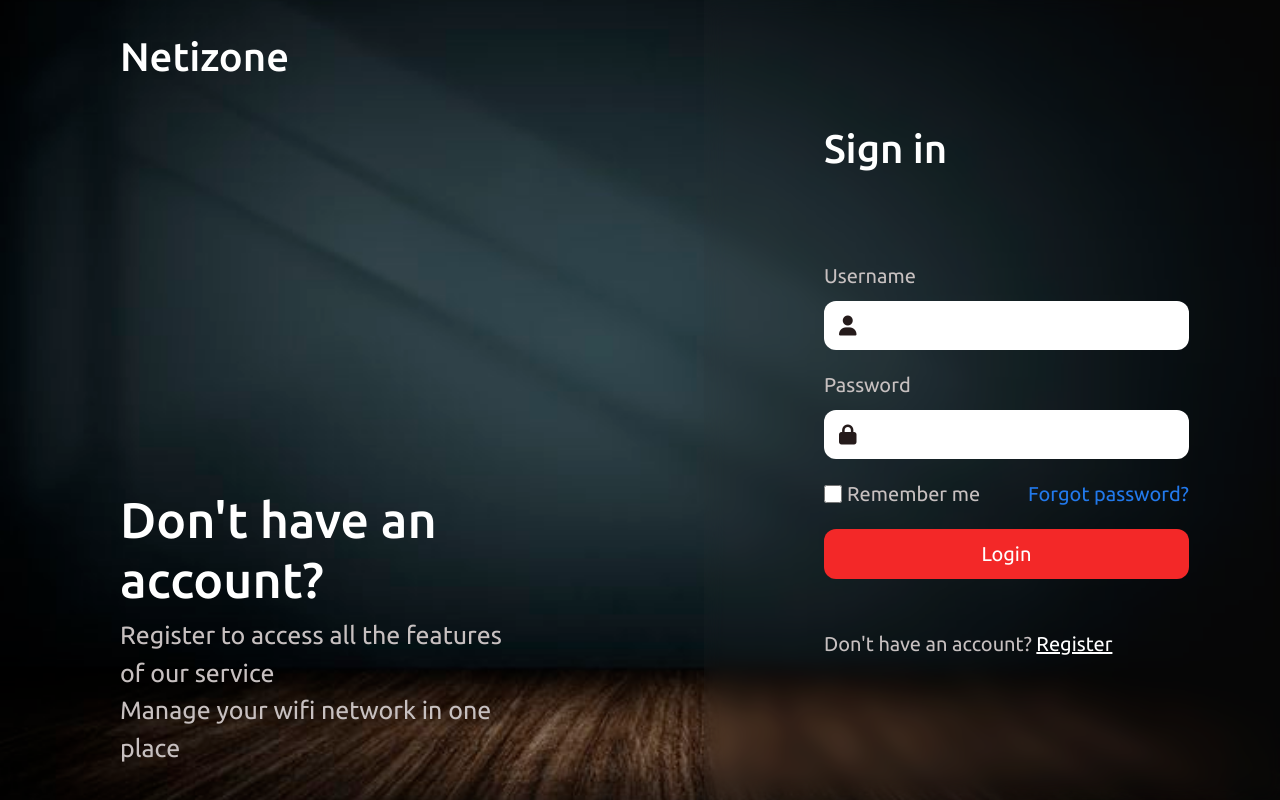
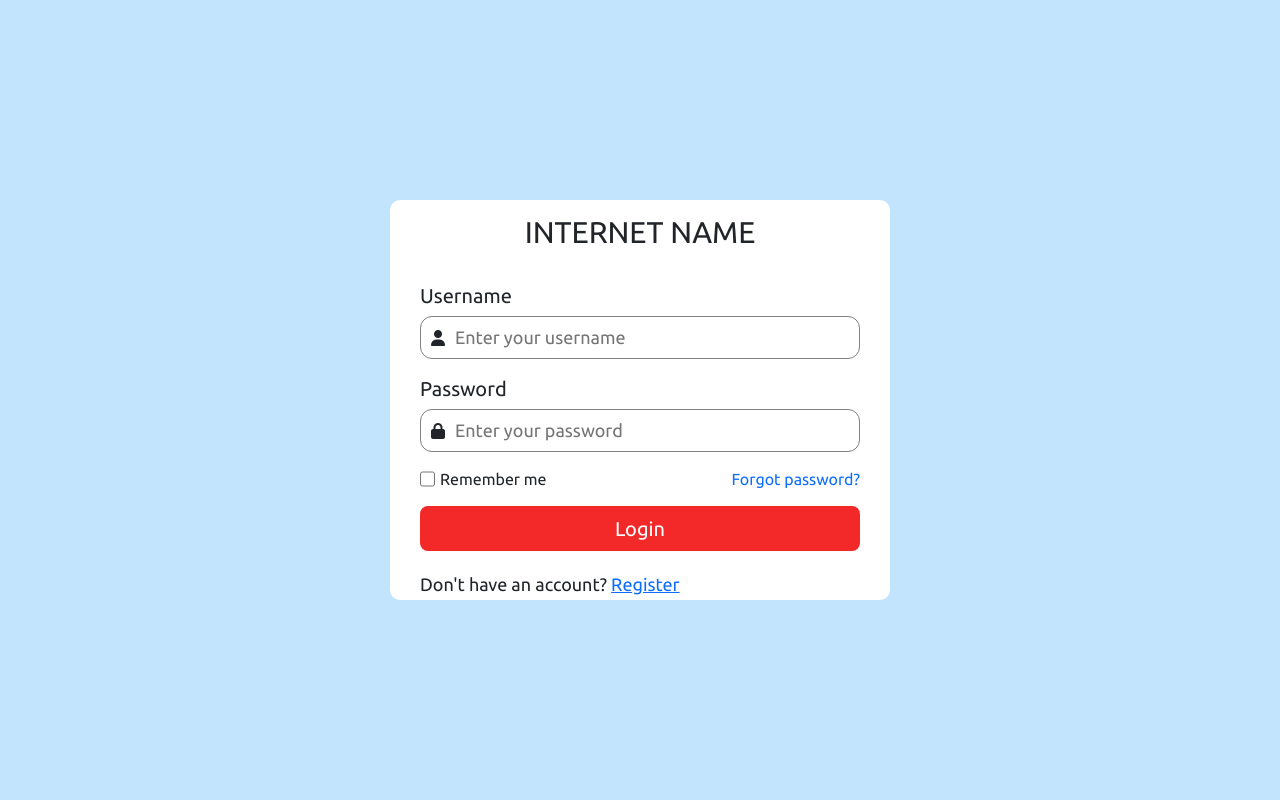
Before and after one commit to fidel208/Netizone, a React (Vite) app in the folder Frontend/: page /login in a window 1280 px wide. Built offline with nearby package versions, Linux system fonts and the light colour scheme; a web font is replaced by a local one.

Commit message:
login-changes

```diff
--- a/Frontend/src/main.jsx
+++ b/Frontend/src/main.jsx
@@ -16,10 +16,15 @@ import Hotspot from "./sections/packages/Hotspot";
 import Pppoe from "./sections/packages/Pppoe";
 import SingleSms from "./sections/broadcast/SingleSms";
 import BulkSms from "./sections/broadcast/BulkSms";
+import Register from "./pages/register/Register";
 
 const router = createBrowserRouter([
   { path: "/", element: <Home /> },
   { path: "/login", element: <Login /> },
+  {
+    path: "/register",
+    element: <Register />,
+  },
   {
     path: "/dashboard",
     element: <Dashboard />,
--- a/Frontend/src/pages/NotFoundPage/notfound.css
+++ b/Frontend/src/pages/NotFoundPage/notfound.css
@@ -4,6 +4,7 @@
   justify-content: center;
   align-items: center;
   height: 100dvh;
+  gap: 10px;
 }
 .not-found h1 {
   font-size: 30px;
--- a/Frontend/src/pages/login/Login.jsx
+++ b/Frontend/src/pages/login/Login.jsx
@@ -1,182 +1,52 @@
-import React, { useState } from "react";
-import "bootstrap/dist/css/bootstrap.css";
+import React from "react";
 import "./login.css";
-import { useEffect } from "react";
-import { Link, redirect } from "react-router-dom";
+import { Link } from "react-router-dom";
 
 function Login() {
-  const [isLogin, setIsLogin] = useState(true);
-
-  const toggleForm = () => {
-    setIsLogin(!isLogin);
-  };
-
   return (
     <>
-      <section>
-        <article id="left">
-          <h1>Netizone</h1>
-          {isLogin ? (
-            <div className="words">
-              <h2>
-                Don't have an <br /> account?
-              </h2>
-              <p>Register to access all the features of our service</p>
-              <p>Manage your wifi network in one place</p>
-            </div>
-          ) : (
-            <div className="words">
-              <h2>
-                Have an account <br /> already?
-              </h2>
-              <p>Login to access all the features of our service</p>
-              <p>Manage your wifi network in one place</p>
-            </div>
-          )}
-        </article>
-        <article id="auth">
-          {isLogin ? (
       <div className="login">
-              <h1>Sign in</h1>
-              <form
-                method="get"
-                onClick={(e) => {
-                  e.preventDefault();
-                }}
-              >
-                <span>
+        <div className="login-box">
+          <p id="internet-name">INTERNET NAME</p>
+          <form>
+            <div className="login-form-row">
               <label htmlFor="login-name">Username</label>
-                  <span id="input-span">
+              <span id="login-icon-span">
                 <i className="fa-solid fa-user"></i>
                 <input
-                      type="login-text"
+                  type="text"
                   name="login-name"
                   id="login-name"
+                  placeholder="Enter your username"
                 />
               </span>
-                </span>
-                <span>
-                  <label htmlFor="signup-password">Password</label>
-                  <span id="input-span">
+            </div>
+            <div className="login-form-row">
+              <label htmlFor="login-pass">Password</label>
+              <span id="login-icon-span">
                 <i className="fa-solid fa-lock"></i>
                 <input
                   type="password"
-                      name="signup-password"
-                      id="signup-password"
+                  name="login-pass"
+                  id="login-pass"
+                  placeholder="Enter your password"
                 />
               </span>
+            </div>
+            <div id="remember-forgot">
+              <span>
+                <input type="checkbox" name="remember" id="remember" />
+                <label htmlFor="remember">Remember me</label>
               </span>
-                <span id="check">
-                  <span>
-                    <input type="checkbox" name="chechbox" id="checkbox" />
-                    <label htmlFor="checkbox">Remember me</label>
-                  </span>
-                  <a id="forgot" href="">
-                    Forgot password?
-                  </a>
-                </span>
-                <button
-                  onClick={() => {
-                    window.location.href = "/dashboard/my-dashboard";
-                  }}
-                >
-                  Login
-                </button>
-                <p id="shift">
-                  Don't have an account?{" "}
-                  <a
-                    href=""
-                    onClick={(e) => {
-                      e.preventDefault();
-                      toggleForm();
-                    }}
-                  >
-                    Register
-                  </a>
+              <Link>Forgot password?</Link>
+            </div>
+            <button>Login</button>
+          </form>
+          <p id="register-link">
+            Don't have an account? <Link to={"/register"}>Register</Link>
           </p>
-              </form>
         </div>
-          ) : (
-            <div className="signup">
-              <h1>Create an account</h1>
-              <form
-                method="post"
-                onClick={(e) => {
-                  e.preventDefault();
-                }}
-              >
-                <span>
-                  <label htmlFor="email">Email Address</label>
-                  <span id="input-span">
-                    <i className="fa-solid fa-envelope"></i>
-                    <input type="email" name="email" id="email" />
-                  </span>
-                </span>
-                <div id="two">
-                  <span>
-                    <label htmlFor="number">Phone Number</label>
-                    <span id="input-span">
-                      <i className="fa-solid fa-phone"></i>
-                      <input type="tel" name="number" id="number" />
-                    </span>
-                  </span>
-                  <span>
-                    <label htmlFor="signup-name">Username</label>
-                    <span id="input-span">
-                      <i className="fa-solid fa-user"></i>
-                      <input type="text" name="signup-namer" id="signup-name" />
-                    </span>
-                  </span>
       </div>
-                <div id="two">
-                  <span>
-                    <label htmlFor="signup-pass">Password</label>
-                    <span id="input-span">
-                      <i className="fa-solid fa-lock"></i>
-                      <input
-                        type="password"
-                        name="signup-pass"
-                        id="signup-pass"
-                      />
-                    </span>
-                  </span>
-                  <span>
-                    <label htmlFor="confirm-pass">Confirm Password</label>
-                    <span id="input-span">
-                      <i className="fa-solid fa-unlock"></i>
-                      <input
-                        type="password"
-                        name="confirm-pass"
-                        id="confirm-pass"
-                      />
-                    </span>
-                  </span>
-                </div>
-                <p id="password-text"></p>
-                <span id="agree">
-                  <input type="checkbox" name="agree" id="agree" />
-                  <label htmlFor="agree">
-                    Agree to the terms and conditions
-                  </label>
-                </span>
-                <button>Sign up</button>
-                <p id="shift">
-                  Have an account?{" "}
-                  <a
-                    href=""
-                    onClick={(e) => {
-                      e.preventDefault();
-                      toggleForm();
-                    }}
-                  >
-                    Login
-                  </a>
-                </p>
-              </form>
-            </div>
-          )}
-        </article>
-      </section>
     </>
   );
 }
--- a/Frontend/src/pages/login/login.css
+++ b/Frontend/src/pages/login/login.css
@@ -1,151 +1,87 @@
-section {
-  background-image: url(../../assets/two.jpg);
+.login {
+  background-color: rgb(194, 228, 252);
   height: 100dvh;
   width: 100%;
-  background-position: center;
-  background-size: cover;
   display: flex;
-  flex-direction: row;
+  justify-content: center;
+  align-items: center;
 }
-#left {
-  width: 55%;
+.login-box {
+  background-color: white;
+  height: 50%;
+  width: 500px;
+  border-radius: 10px;
+  padding: 10px;
   display: flex;
   flex-direction: column;
-  justify-content: center;
-  gap: 400px;
-  padding-left: 120px;
 }
-#left > h1 {
-  color: white;
+#internet-name {
+  font-size: 30px;
+  text-align: center;
 }
-.words {
-  color: white;
-}
-.words > h2 {
-  font-size: 50px;
-}
-.words > p {
-  font-size: 25px;
-  margin: 0;
-  color: rgb(199, 192, 192);
-  max-width: 70%;
-}
-#auth {
-  width: 45%;
-  background: rgba(58, 57, 57, 0.1);
-  backdrop-filter: blur(10px);
-  -webkit-backdrop-filter: blur(10px);
-  color: white;
-  display: flex;
-  align-items: center;
-}
-.login {
+.login form {
   display: flex;
   flex-direction: column;
-  gap: 80px;
-  width: 100%;
-  padding-left: 120px;
+  gap: 15px;
+  padding: 10px 20px;
 }
-form {
+.login-form-row {
   display: flex;
   flex-direction: column;
-  gap: 20px;
-  width: 80%;
+  gap: 5px;
 }
-form > span {
-  display: flex;
-  flex-direction: column;
-  gap: 10px;
+.login-form-row label {
+  font-size: 20px;
 }
-label {
-  font-size: 20px;
-  color: rgb(199, 192, 192);
-}
-#input-span {
-  display: flex;
-  flex-direction: row;
-  align-items: center;
-  gap: 10px;
-  background-color: white;
-  color: rgb(37, 27, 27);
-  padding: 10px;
-  padding-left: 15px;
-  border-radius: 12px;
-}
-#input-span > i {
-  font-size: 20px;
-  color: rgb(37, 27, 27);
-}
-input {
-  border: none;
-  outline: none;
-  padding-left: 5px;
-  font-size: 18px;
-  width: 100%;
-}
-#check {
-  display: flex;
-  flex-direction: row;
-  justify-content: space-between;
-}
-#check > span {
+#login-icon-span {
   display: flex;
   flex-direction: row;
   gap: 5px;
+  padding: 5px 10px;
+  align-items: center;
+  border: solid 1px gray;
+  border-radius: 12px;
 }
-#check > span > input {
-  width: 18px;
+#login-icon-span:hover {
+  border: solid 1px green;
 }
-#forgot {
+#login-icon-span input {
+  border: none;
+  outline: none;
+  padding: 5px;
+  font-size: 18px;
+  height: 100%;
+  width: 100%;
+}
+#remember-forgot {
+  width: 100%;
+  display: flex;
+  justify-content: space-between;
+}
+#remember-forgot span {
+  display: flex;
+  gap: 5px;
+}
+#remember-forgot input {
+  width: 15px;
+}
+#remember-forgot a {
   text-decoration: none;
-  color: rgb(34, 121, 235);
+}
+.login-box button {
+  border: none;
+  outline: none;
+  color: white;
+  background-color: rgb(243, 40, 40);
+  height: 45px;
+  border-radius: 8px;
   font-size: 20px;
 }
-form button {
-  height: 50px;
-  border-radius: 12px;
-  font-size: 20px;
-  cursor: pointer;
-  color: white;
-  background-color: rgb(243, 40, 40);
-  border: none;
-  outline: none;
+.login-box button:hover {
+  background-color: rgb(146, 28, 28);
 }
-#shift {
-  margin-top: 30px;
-  font-size: 20px;
-  color: rgb(199, 192, 192);
+#register-link {
+  margin-top: 10px;
+  padding: 0 20px;
+  font-size: 18px;
 }
-#shift > a {
-  color: white;
-}
-.signup {
-  display: flex;
-  flex-direction: column;
-  gap: 80px;
-  width: 100%;
-  padding-left: 120px;
-}
-#two {
-  display: grid;
-  grid-template-rows: 100%;
-  grid-template-columns: 45% 45%;
-  justify-content: space-between;
-}
-#two > span {
-  display: flex;
-  flex-direction: column;
-  gap: 10px;
-}
-#agree {
-  display: flex;
-  flex-direction: row;
-  gap: 10px;
-}
-#agree > input {
-  width: 18px;
-}
-#password-text {
-  margin: 0;
-  font-size: 15px;
-}
--- /dev/null
+++ b/Frontend/src/pages/register/Register.jsx
@@ -0,0 +1,7 @@
+import React from "react";
+
+function Register() {
+  return <div>Register</div>;
+}
+
+export default Register;
--- a/Frontend/src/sections/clients/clients.css
+++ b/Frontend/src/sections/clients/clients.css
@@ -91,6 +91,9 @@
 }
 #search-div input {
   font-size: 15px;
+  width: 100%;
+  border: none;
+  outline: none;
 }
 #search-div > form {
   width: 100%;
@@ -113,6 +116,8 @@
   background-color: rgb(8, 172, 123);
   border-top-right-radius: 12px;
   border-bottom-right-radius: 12px;
+  border: none;
+  outline: none;
 }
 .hotspot-clients-table {
   width: 100%;
```
Also changed, not shown: Frontend/src/sections/broadcast/broadcast.css (+8 -0 lines), Frontend/src/sections/recharge/recharge.css (+8 -0 lines), Frontend/src/assets/one.jpg (deleted), Frontend/src/assets/two.jpg (deleted), Frontend/src/pages/register/register.css (added). Lines whose indentation alone changed are shown as unchanged.
